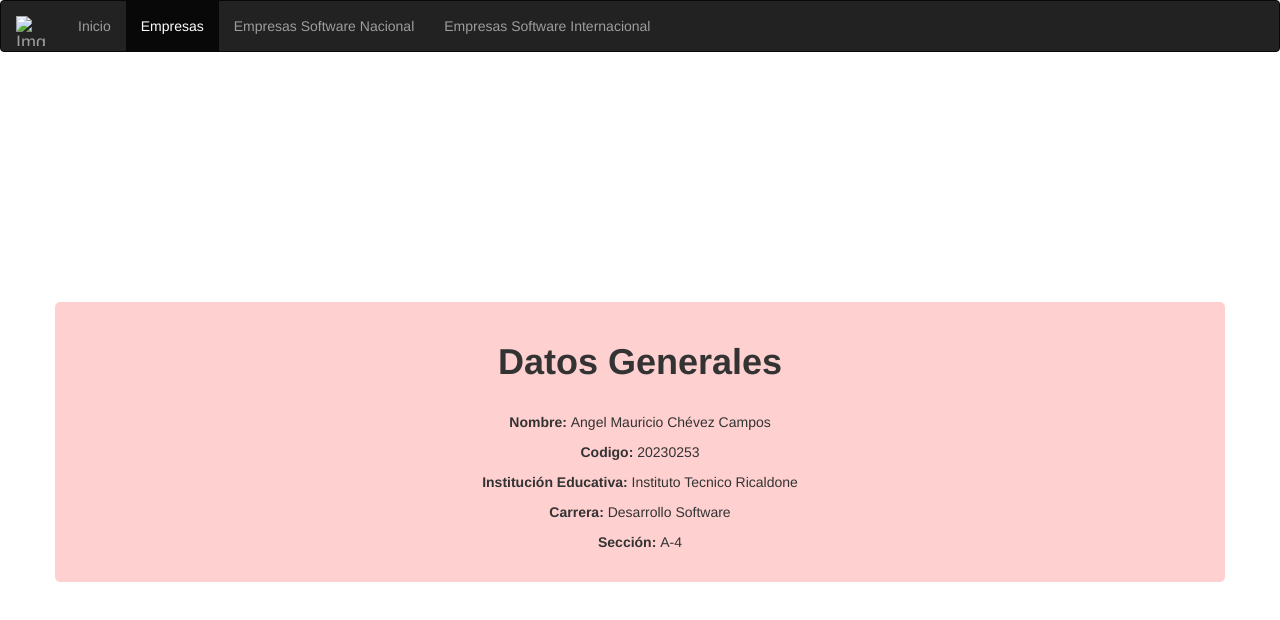
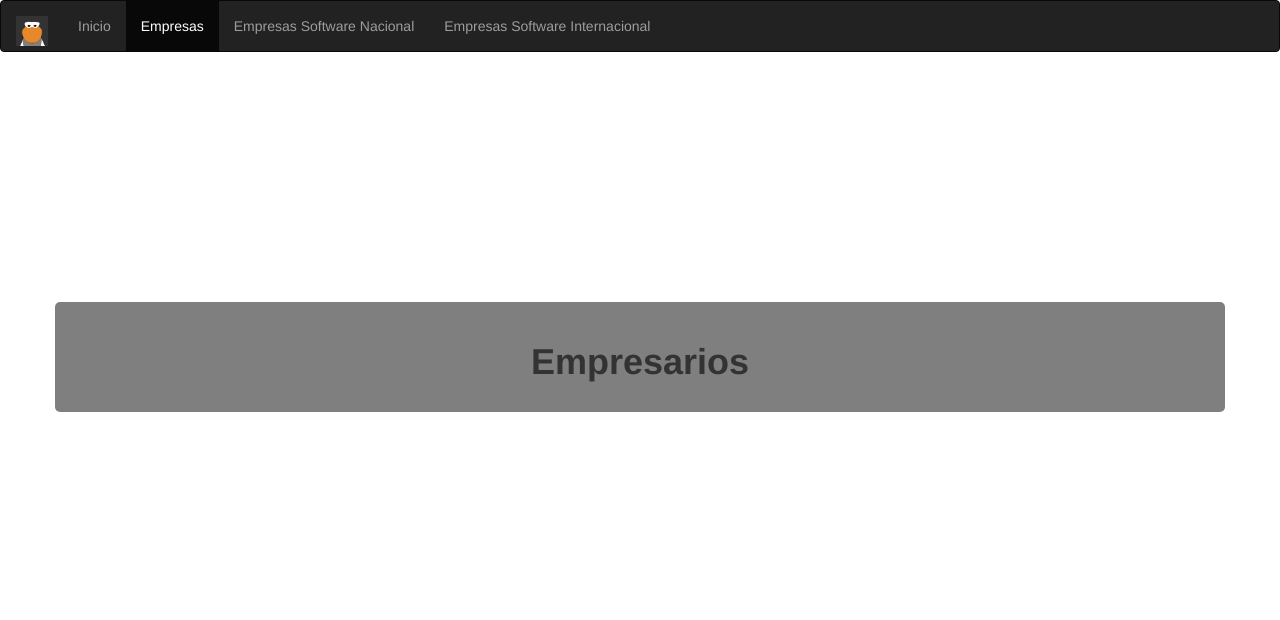
Before and after one commit to AngeMess/Angel-s-Pag, a plain HTML site: page Pags/Emprendedores_Random.html in a window 1280 px wide. Drawn offline with nearby package versions, Linux system fonts and the light colour scheme.

Commit message:
Version 1.2

```diff
--- a/Css/Style.css
+++ b/Css/Style.css
@@ -109,12 +109,13 @@ body {
   .container {
     border-radius: 5px;
     padding: 20px;
+  }
+
+  .container-1 {
+    background: rgba(0, 0, 0, 0.500);
     margin-top: 250px;
   }
 
-  .container-1 {
-    background: rgba(255, 0, 0, 0.185);
-  }
 
   @media (min-width:750px) {
     .responsive{
--- a/Pags/Emprendedores_Random.html
+++ b/Pags/Emprendedores_Random.html
@@ -3,7 +3,7 @@
   <head>
     <meta charset="utf-8">
     <title>-Perfil 1</title>
-    <link rel="stylesheet" type="text/css" href="/Css/Style.css">
+    <link rel="stylesheet" type="text/css" href="../Css/Style.css">
     <meta name="viewport" content="width=device-width, initial-scale=1">
   <link rel="stylesheet" href="https://maxcdn.bootstrapcdn.com/bootstrap/3.4.0/css/bootstrap.min.css">
   <script src="https://ajax.googleapis.com/ajax/libs/jquery/3.3.1/jquery.min.js"></script>
@@ -13,25 +13,18 @@
     <nav class="navbar navbar-inverse">
       <div class="container-fluid">
         <div class="navbar-header">
-          <a class="navbar-brand" href=""><img style="height: 30px; width: 32px;" src="Img/Penguin.png" alt="Img penguin"></a>
+          <a class="navbar-brand" href=""><img style="height: 30px; width: 32px;" src="../Img/Penguin.png" alt="Img penguin"></a>
         </div>
         <ul class="nav navbar-nav">
-          <li><a href="/Index.html">Inicio</a></li>
+          <li><a href="../Index.html">Inicio</a></li>
           <li class="active"><a href="Emprendedores_Random.html">Empresas</a></li>
           <li><a href="Emprendedores_Soft_Nacionales.html">Empresas Software Nacional</a></li>
           <li><a href="Emprendedores_Soft_Internacional.html">Empresas Software Internacional</a></li>
         </ul>
-
       </div>
     </nav>
-    <div class="container container-1">
-      <h1 style="text-align: center;"><strong>Datos Generales</strong></h1>
-      <br>
-      <p style="text-align: center;"><strong>Nombre: </strong>Angel Mauricio Chévez Campos</p>
-      <p style="text-align: center;"><strong>Codigo: </strong>20230253</p>
-      <p style="text-align: center;"><strong>Institución Educativa: </strong>Instituto Tecnico Ricaldone</p>
-      <p style="text-align: center;"><strong>Carrera: </strong>Desarrollo Software</p>
-      <p style="text-align: center;"><strong>Sección: </strong>A-4</p>
+    <div class="container container-1 container-2">
+      <h1 style="text-align: center;"><strong>Empresarios</strong></h1>
     </div>
   </body>
 </html>
```
Also changed, not shown: Index.html (+7 -7 lines), Pags/Emprendedores_Soft_Internacional.html (+3 -3 lines), Pags/Emprendedores_Soft_Nacionales.html (+3 -3 lines).
